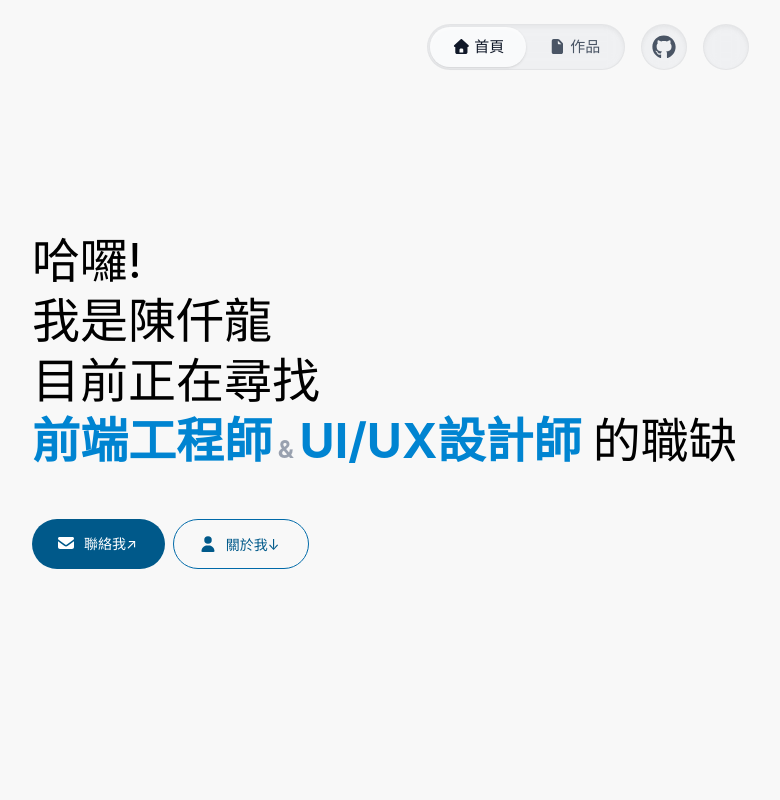
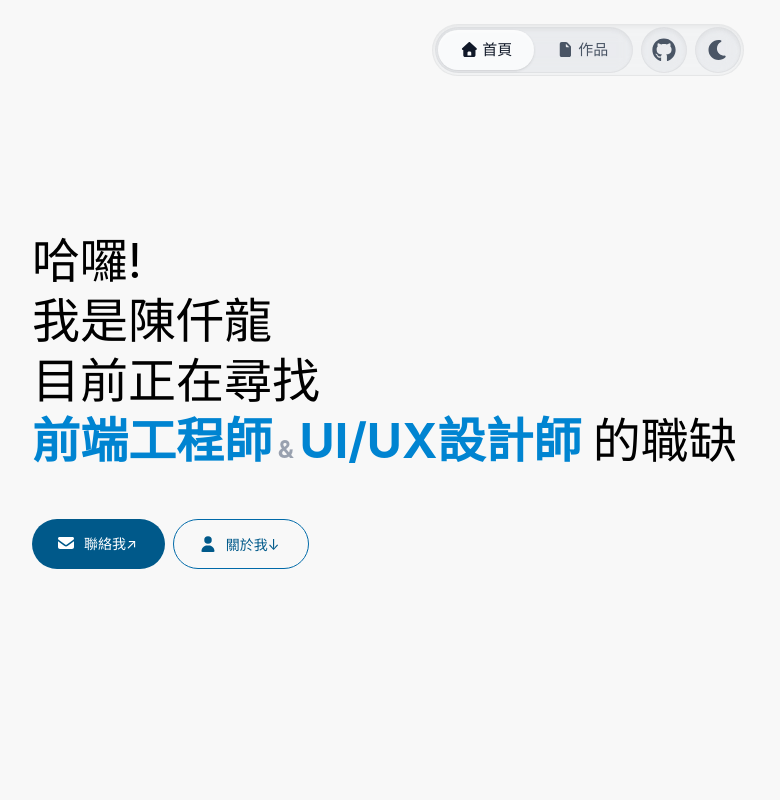
Before and after one commit to chenchienlung/portfolio, a Vue app: page / in a window 1280 px wide. Shown: the top 800 px of the page, without its empty margins (52-832 px from the left). Built offline with nearby package versions, Linux system fonts and the light colour scheme; no server answers; the database is empty.

Commit message:
微調Navbar樣式

```diff
--- a/src/components/AppNavbar.vue
+++ b/src/components/AppNavbar.vue
@@ -1,6 +1,8 @@
 <template>
   <nav class="w-full h-11 fixed bottom-5 md:top-6 z-50">
-    <div class="mx-auto flex flex-row justify-center gap-4">
+    <div
+      class="mx-auto flex flex-row justify-center gap-2 w-[312px] p-0.5 bg-gray-200/30 dark:bg-gray-700/30 backdrop-blur-sm inset-shadow-sm rounded-full border border-black/5 dark:border-white/10"
+    >
       <ul
         class="flex flex-row p-0.5 w-fit bg-gray-200/45 dark:bg-gray-700/45 backdrop-blur-sm inset-shadow-sm rounded-full border border-black/5 dark:border-white/10"
       >
--- a/src/main.ts
+++ b/src/main.ts
@@ -15,9 +15,23 @@ import {
   faHouse,
   faFile,
   faLightbulb,
+  faSun,
+  faMoon,
 } from '@fortawesome/free-solid-svg-icons'
 
-library.add(faGithub, faEnvelope, faCheck, faGlobe, faFigma, faUser, faHouse, faFile, faLightbulb)
+library.add(
+  faGithub,
+  faEnvelope,
+  faCheck,
+  faGlobe,
+  faFigma,
+  faUser,
+  faHouse,
+  faFile,
+  faLightbulb,
+  faSun,
+  faMoon,
+)
 
 const app = createApp(App)
 
```
